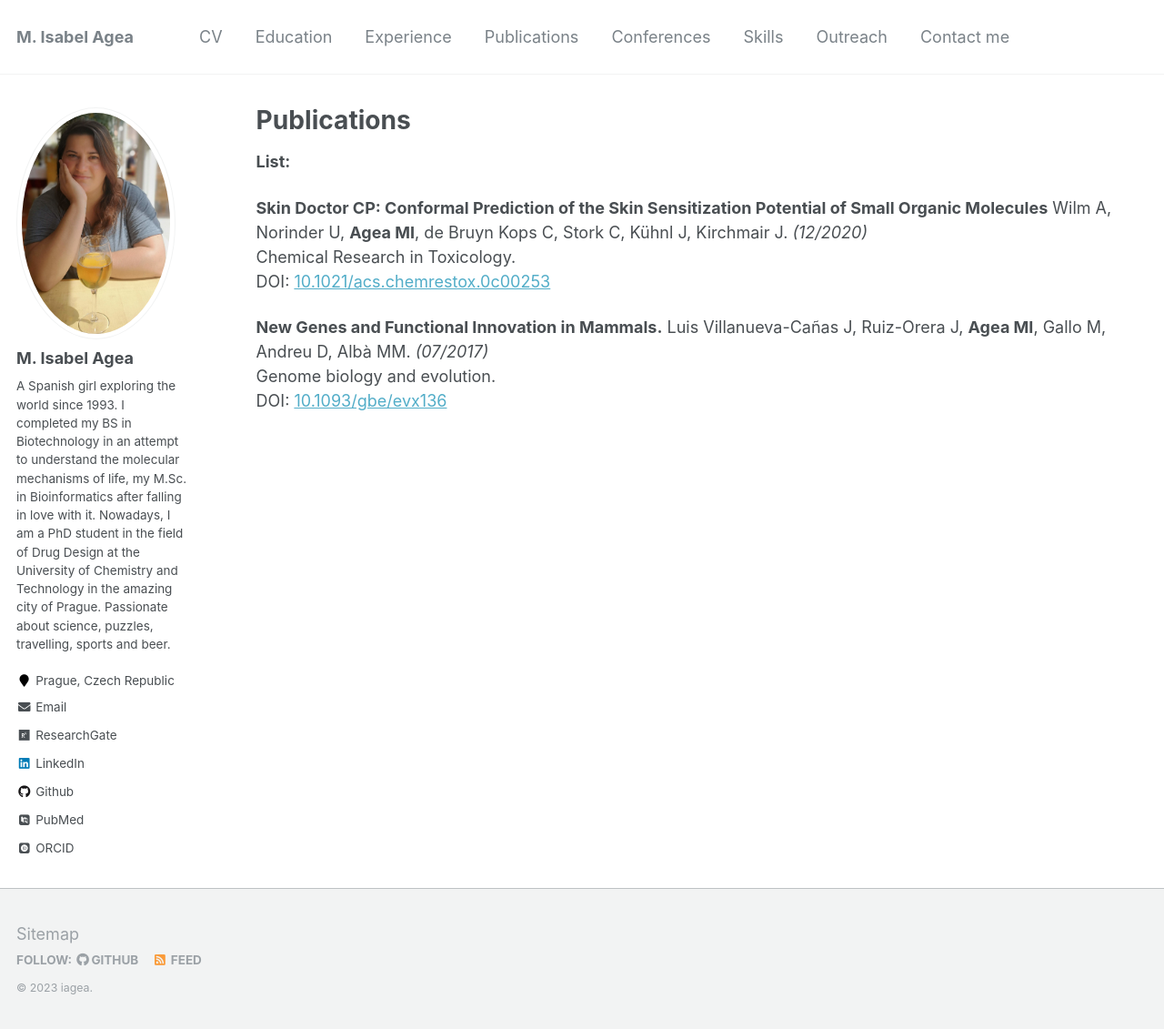
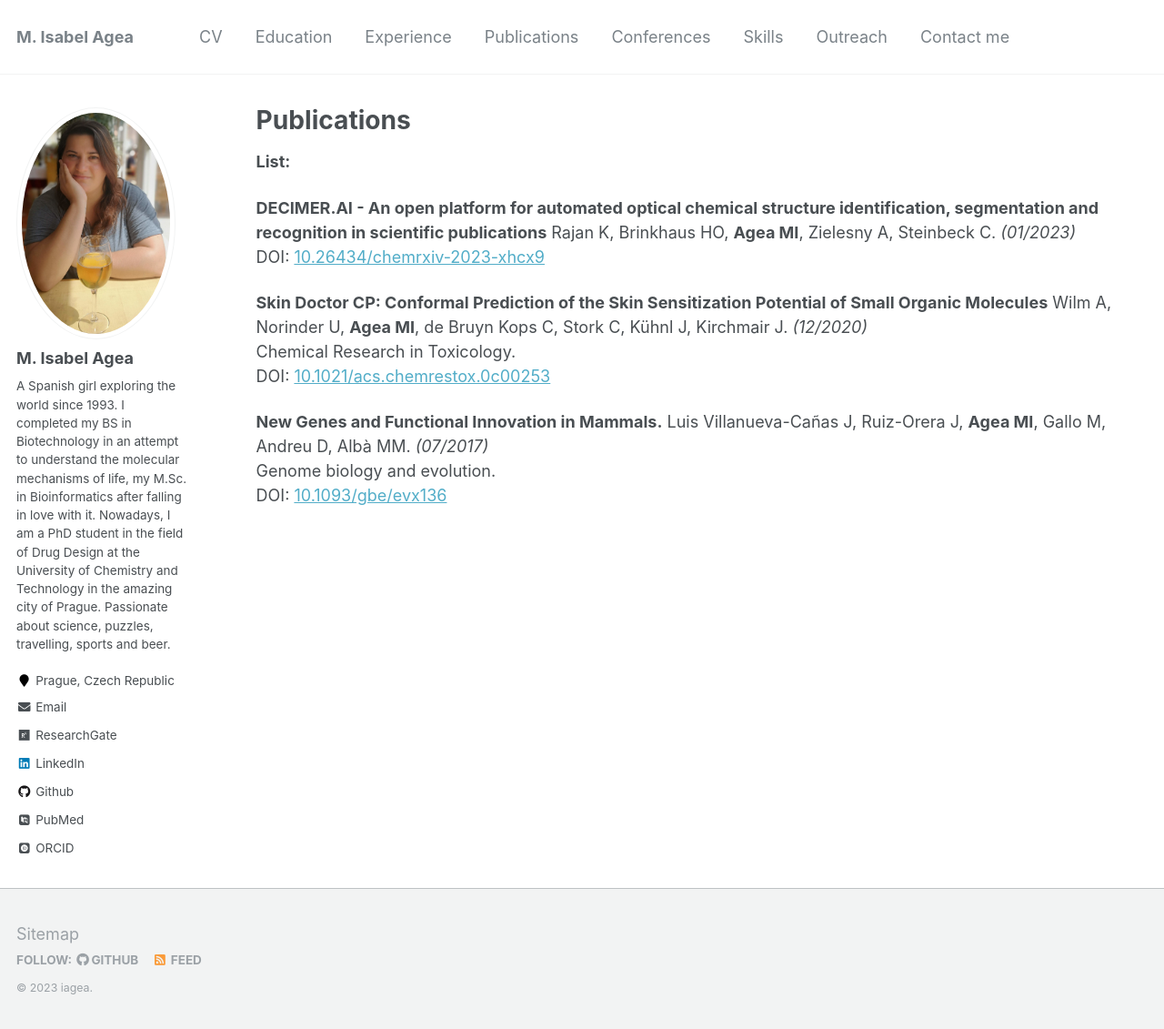
Before and after one commit to Iagea/iagea.github.io, a Jekyll site: the page built from _pages/publications.md, in a window 1280 px wide and 1131 px high. Shown: the whole window at 91% size. Built offline with Jekyll 4.4.1, drawn with Linux system fonts in a browser that asks for light colours; some web fonts are replaced.

Commit message:
Update publications.md

```diff
--- a/_pages/publications.md
+++ b/_pages/publications.md
@@ -13,6 +13,9 @@ author_profile: true
 
 **List:**
 
+**DECIMER.AI - An open platform for automated optical chemical structure identification, segmentation and recognition in scientific publications** Rajan K, Brinkhaus HO, **Agea MI**, Zielesny A, Steinbeck C. _(01/2023)_ <br>
+DOI: [10.26434/chemrxiv-2023-xhcx9](https://doi.org/10.26434/chemrxiv-2023-xhcx9) <br>
+
 **Skin Doctor CP: Conformal Prediction of the Skin Sensitization Potential of Small Organic Molecules** Wilm A, Norinder U, **Agea MI**, de Bruyn Kops C, Stork C, Kühnl J, Kirchmair J. _(12/2020)_ <br>
 Chemical Research in Toxicology. <br>
 DOI: [10.1021/acs.chemrestox.0c00253](https://pubs.acs.org/doi/10.1021/acs.chemrestox.0c00253) <br>
```
